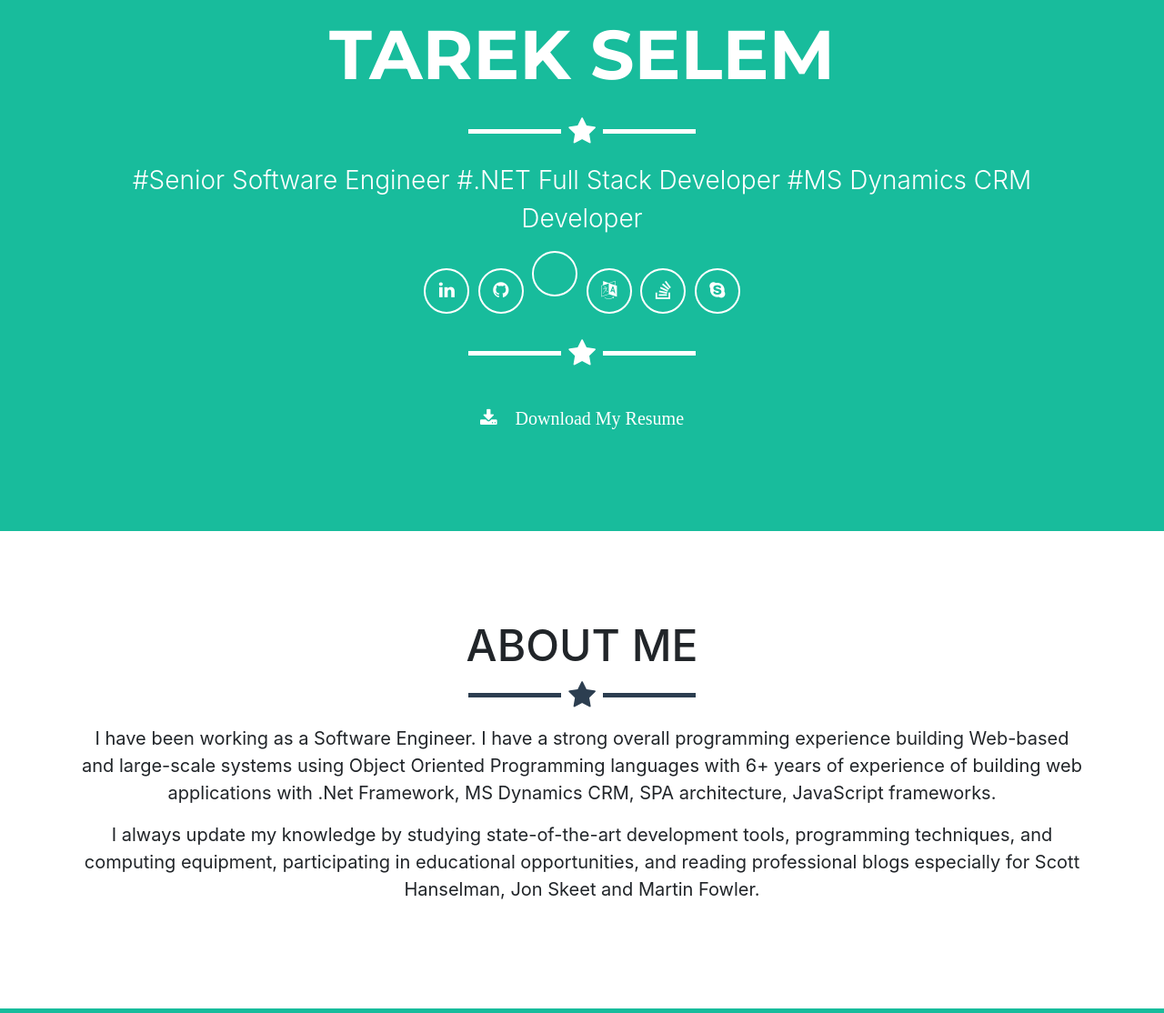
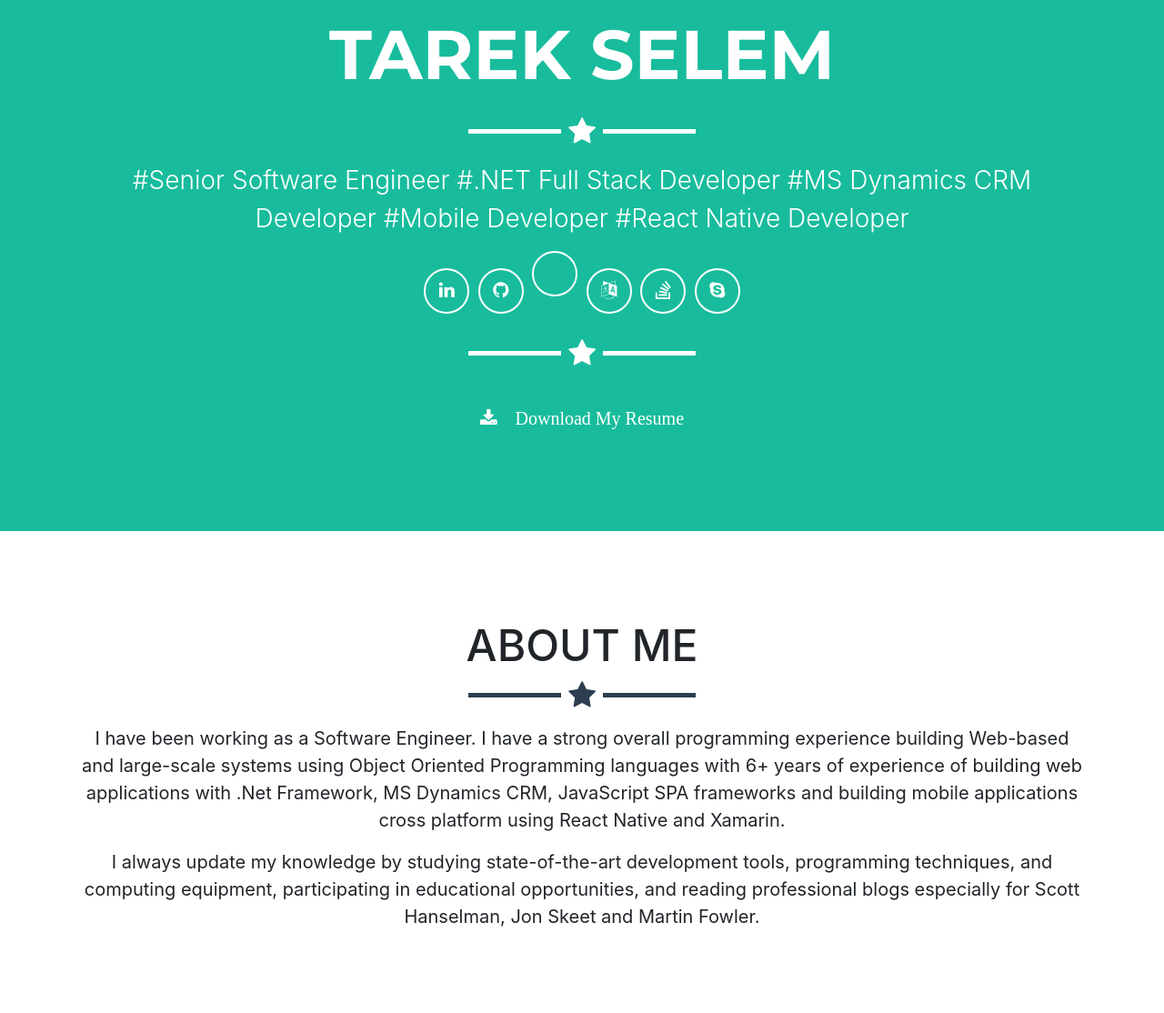
Before and after one commit to tarekselem/tarek-selem.github-io, a website with bundled scripts: page index.html in a window 1280 px wide. Shown: the part 473-1587 px from the top of the page at 91% size. Built offline with nearby package versions, Linux system fonts and the light colour scheme; some icons are missing.

Commit message:
update web content

```diff
--- a/index.html
+++ b/index.html
@@ -60,7 +60,7 @@
             <div class="intro-text">
                 <span class="name">Tarek Selem</span>
                 <hr class="star-light">
-                <span class="skills">#Senior Software Engineer #.NET Full Stack Developer #MS Dynamics CRM Developer</span>
+                <span class="skills">#Senior Software Engineer #.NET Full Stack Developer #MS Dynamics CRM Developer #Mobile Developer #React Native Developer</span>
 
                 <div class="row">
                     <div class="col-md-4 img-centered">
@@ -122,7 +122,7 @@
                 </div>-->
                 <div class="col-lg-12 mx-auto text-center">
                     <p>I have been working as a Software Engineer. I have a strong overall programming experience building Web-based and large-scale systems using Object Oriented Programming languages with 6+ years of experience of building web applications
-                        with .Net Framework, MS Dynamics CRM, SPA architecture, JavaScript frameworks.</p>
+                        with .Net Framework, MS Dynamics CRM, JavaScript SPA frameworks and building mobile applications cross platform using React Native and Xamarin.</p>
                     <p>I always update my knowledge by studying state-of-the-art development tools, programming techniques, and computing equipment, participating in educational opportunities, and reading professional blogs especially for Scott Hanselman,
                         Jon Skeet and Martin Fowler. </p>
                 </div>
```
